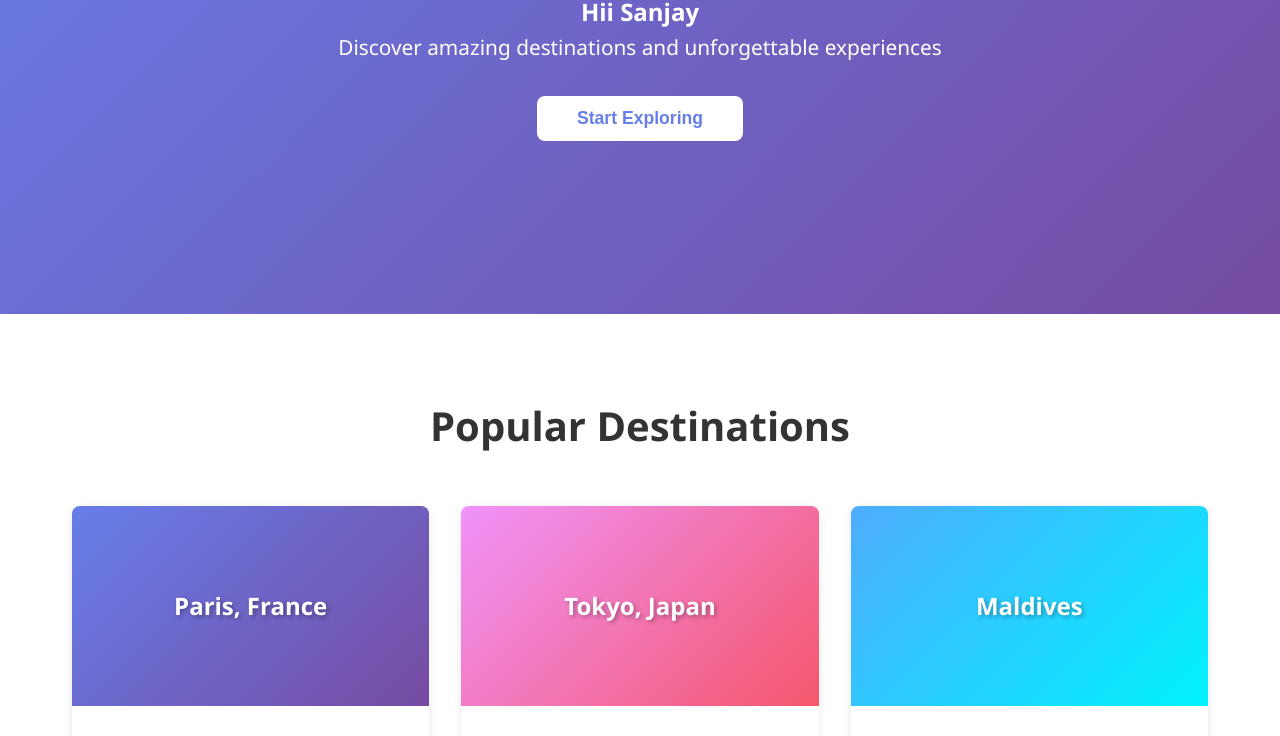
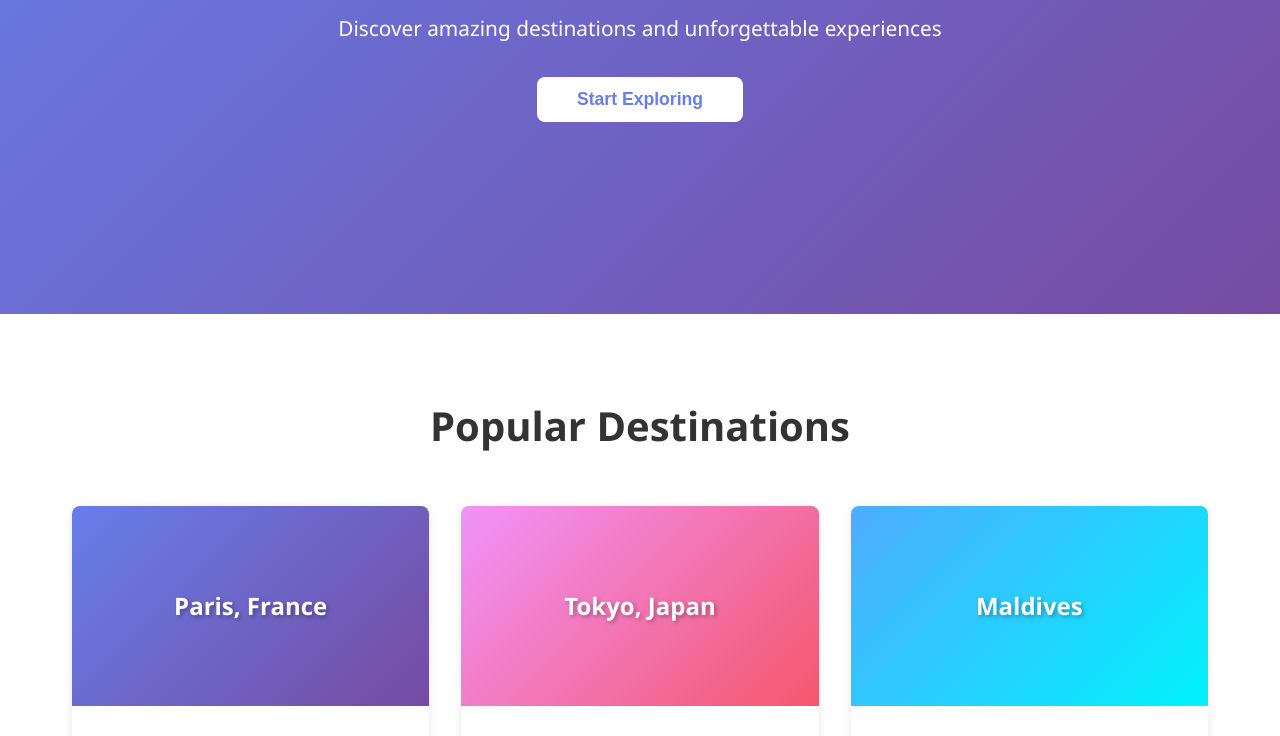
Before and after one commit to Sanjaykumar0102/GitCollab, a plain HTML site: page travel-website/index.html in a window 1280 px wide. Shown: the part 364-1100 px from the top of the page. Drawn offline with Linux system fonts and the light colour scheme.

Commit message:
Revert "sanjay"

```diff
--- a/travel-website/index.html
+++ b/travel-website/index.html
@@ -29,7 +29,6 @@
     <section id="home" class="hero">
         <div class="hero-content">
             <h1>Explore the World</h1>
-            <h2> Hii Sanjay </h2>
             <p>Discover amazing destinations and unforgettable experiences</p>
             <button class="cta-button">Start Exploring</button>
         </div>
```
